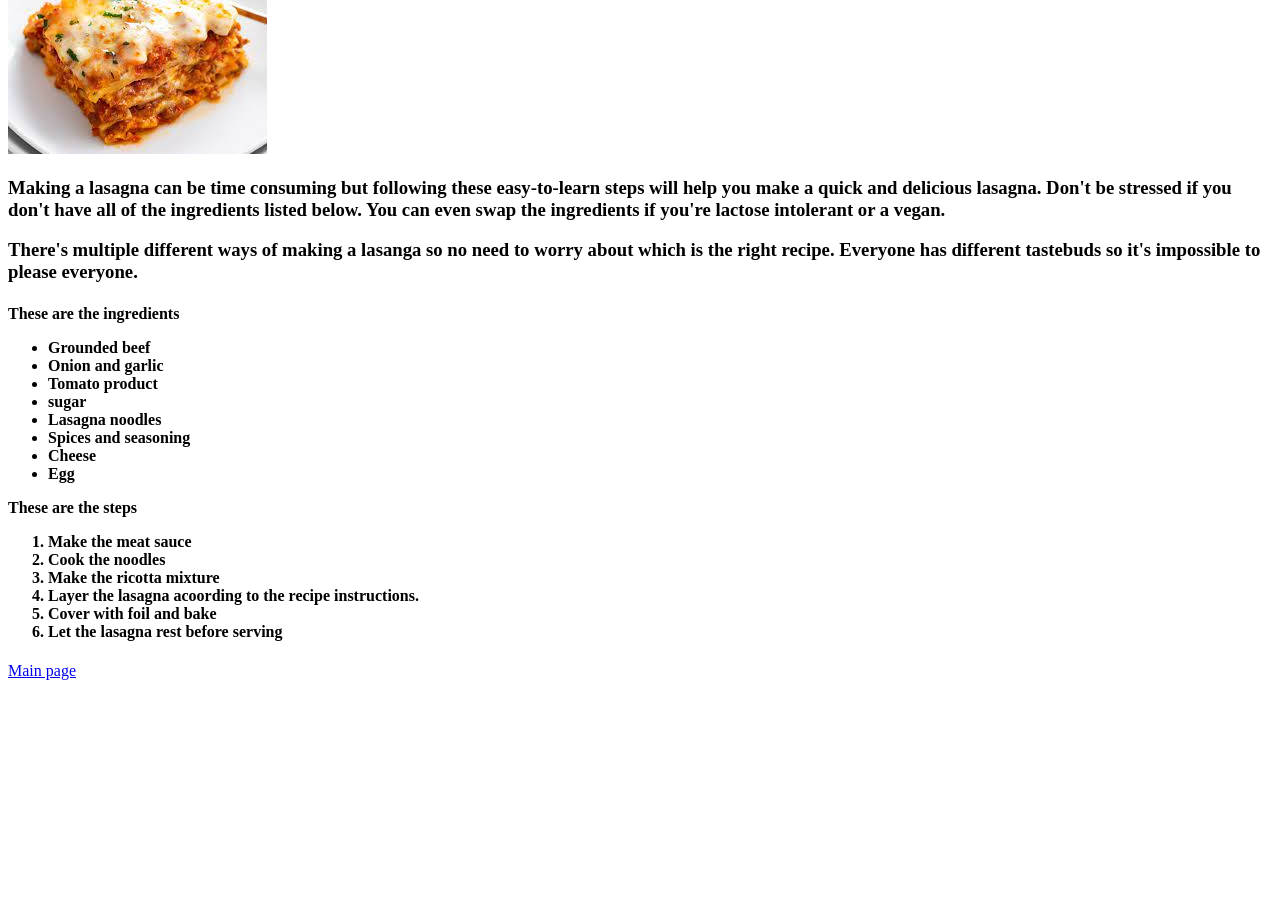
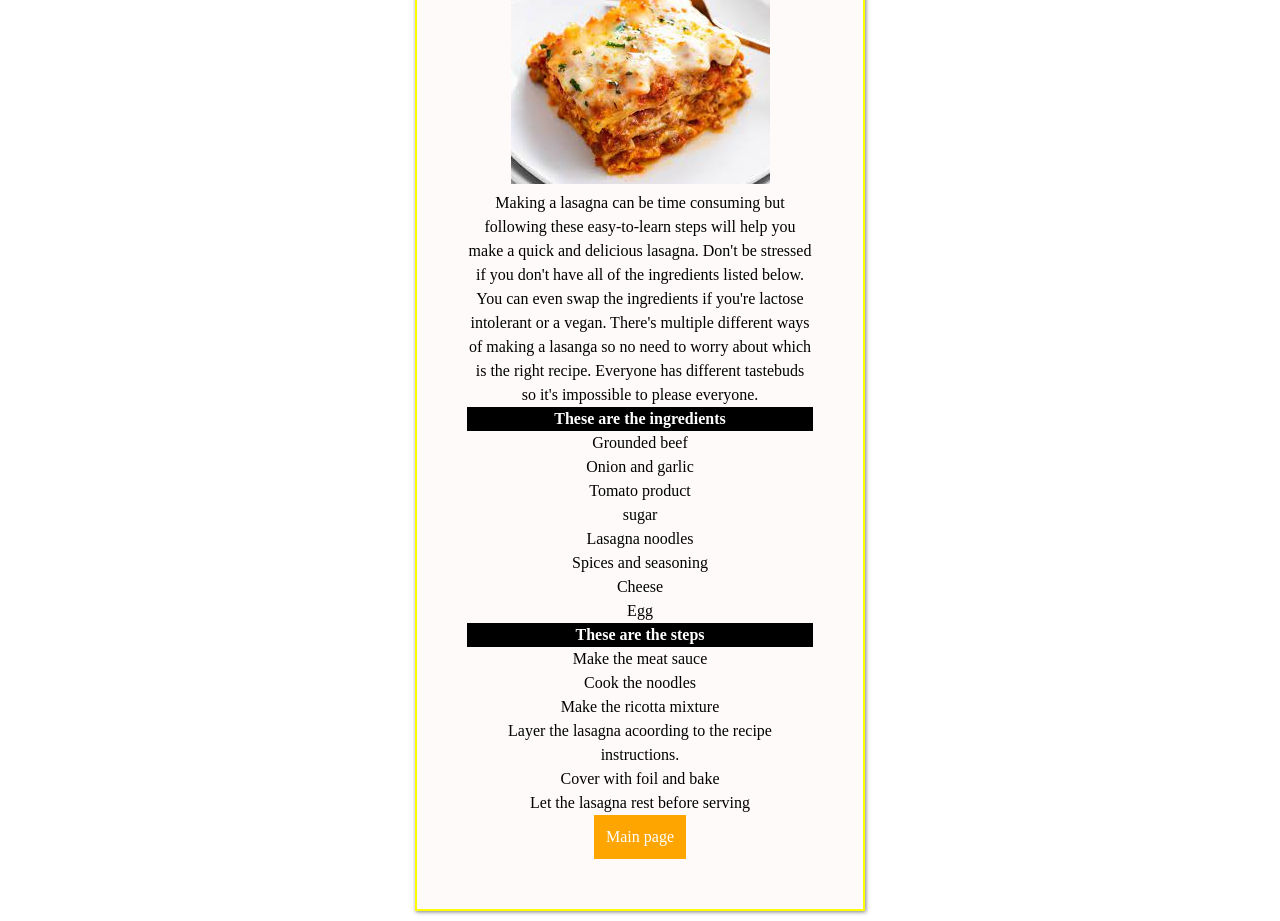
Before and after one commit to FateSaid/odin-recipies, a plain HTML site: page recipes/html/lasagna.html in a window 1280 px wide. Shown: the part 120-1041 px from the top of the page. Before the commit the page ends 808 px from the top, so only its background shows below. Drawn offline with Linux system fonts and the light colour scheme.

Commit message:
enabled css modifications

```diff
--- /dev/null
+++ b/recipes/css/hamburger.css
@@ -0,0 +1,66 @@
+* {
+    line-height: 1.5;
+    margin:0;
+    padding:0;
+    box-sizing: border-box;
+
+
+}
+
+
+body {
+    font-family: Arial, Helvetica, sans-serif;
+    background-color: #a74e4e;
+}
+
+img {
+    width:300px;
+
+
+
+}
+
+p {
+    margin-bottom: 20px;
+}
+
+.recipe-card{
+    width: 450px;
+    text-align: center;
+    background-color: #FFFAFA;
+    border: 2px solid yellow;
+    margin:10px auto;
+    padding:50px;
+    box-shadow: 1px 1px 4px rgba(0, 0, 0, .5);
+
+
+}
+
+.recipe-content {
+    text-align: center;
+    padding: 20px;
+}
+
+h4 {
+    text-transform: uppercase;
+    background-color: black;
+    color: white;
+    padding: 10px;
+    text-align:center;
+}
+.direction {
+    text-align: left;
+
+}
+
+ul {
+    list-style: none;
+}
+.recipe-card a {
+    background-color: orange;
+    color: white;
+    text-decoration:none;
+    margin: 0;
+    padding: 10px 12px;
+    display: inline-block;
+}
--- /dev/null
+++ b/recipes/css/lasagna.css
@@ -0,0 +1,34 @@
+* {
+    line-height: 1.5;
+    margin:0;
+    padding:0;
+    box-sizing: border-box;
+     list-style:none;
+
+}
+
+.recipe-card {
+    width: 450px;
+    text-align: center;
+    background-color: #FFFAFA;
+    border: 2px solid yellow;
+    margin:10px auto;
+    padding:50px;
+    box-shadow: 1px 1px 4px rgba(0, 0, 0, .5);
+
+}
+
+h4 {
+    background-color: black;
+    color: white;
+
+}
+.recipe-card a {
+    background-color:orange;
+    color:white;
+    margin:0;
+    padding: 10px 12px;
+    text-decoration: none;
+    display:inline-block;
+
+}
--- /dev/null
+++ b/recipes/css/pizza.css
@@ -0,0 +1,35 @@
+* {
+    line-height: 1.5;
+    margin:0;
+    padding:0;
+    box-sizing:border-box;
+    list-style:none;
+}
+body {
+    background-color:lightcoral;
+}
+
+.recipe-card {
+    text-align: center;
+    margin: 10px auto;
+    background-color:white;
+    border: 2px solid yellow;
+    width: 400px;
+    background-color:white;
+
+}
+h3 {
+    background-color:black;
+    color:white;
+    display:inline-block;
+}
+a {
+    background-color:orange;
+    color:white;
+    display:inline-block;
+    margin: 2px;
+    padding: 10px;
+}
+h3 {
+    border-bottom: 2px solid black;
+}
--- a/recipes/lasagna.html
+++ b/recipes/html/lasagna.html
@@ -3,20 +3,23 @@
     <head>
         <meta charset="UTF-8">
         <title> Lasagna</title>
-
+        <link rel="stylesheet" href="../css/lasagna.css"/>
     </head>
     <body>
+       <div class="recipe-card">
         <h1>Lasagna</h1>
 
-        <img src="../images/lasagna.jpg" alt="Delicious lasagna">
 
-        <h3>Making a lasagna can be time consuming but following these easy-to-learn steps will help you make a quick and delicious lasagna. Don't be stressed if you don't have all of the ingredients listed below. You can even swap the ingredients if you're lactose intolerant or a vegan.
+        <img src="../../images/lasagna.jpg" alt="Delicious lasagna">
 
-            <p> There's multiple different ways of making a lasanga so no need to worry about which is the right recipe. Everyone has different tastebuds so it's impossible to please everyone.</p>
+        <div class="recipe-content">
+        <p>Making a lasagna can be time consuming but following these easy-to-learn steps will help you make a quick and delicious lasagna. Don't be stressed if you don't have all of the ingredients listed below. You can even swap the ingredients if you're lactose intolerant or a vegan.
 
-        </h3>
+         There's multiple different ways of making a lasanga so no need to worry about which is the right recipe. Everyone has different tastebuds so it's impossible to please everyone.
 
-        <h4> These are the ingredients
+        </p>
+
+        <h4> These are the ingredients</h4>
             <ul>
                 <li>Grounded beef</li>
                 <li>Onion and garlic</li>
@@ -28,7 +31,7 @@
                 <li>Egg</li>
             </ul>
 
-            These are the steps
+           <h4>These are the steps</h4>
 
             <ol>
                 <li>Make the meat sauce</li>
@@ -38,9 +41,9 @@
                 <li>Cover with foil and bake</li>
                 <li>Let the lasagna rest before serving</li>
             </ol>
-        </h4>
 
-        <a href="../index.html">Main page</a>
-
+        </div>
+        <a href="../../index.html">Main page</a>
+        </div>
     </body>
 </html>
--- /dev/null
+++ b/style.css
@@ -0,0 +1,22 @@
+* {
+    line-height: 1.5;
+    margin:0;
+    padding:0;
+    box-sizing: border-box;
+
+
+
+}
+
+
+body {
+    text-align: center;
+    font-size: large;
+    line-height: 2;
+
+}
+
+
+ul {
+    list-style-type: none;
+}
```
Also changed, not shown: index.html (+9 -3 lines), recipes/hamburger.html (deleted, +0 -41 lines), recipes/html/hamburger.html (added, +47 -0 lines), recipes/html/pizza.html (renamed from recipes/pizza.html, +10 -7 lines), images/theodin.png (added).
